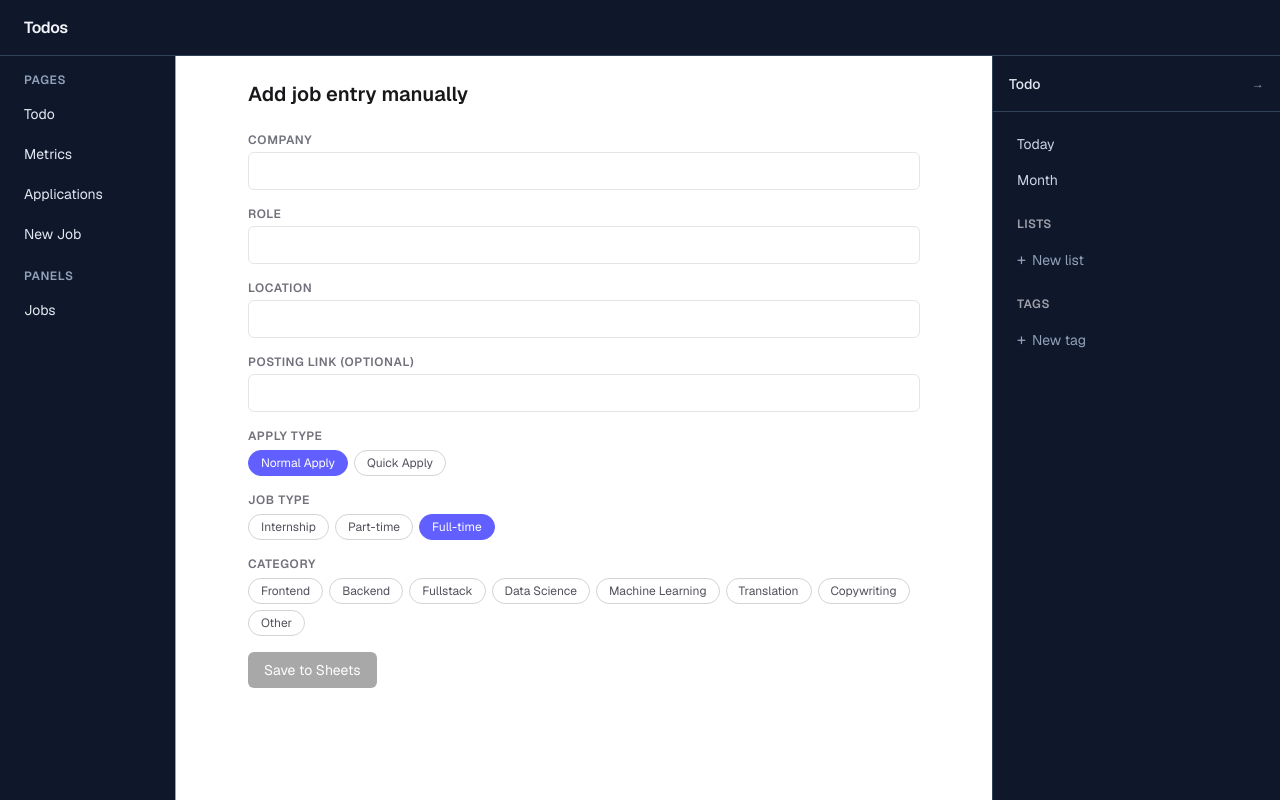
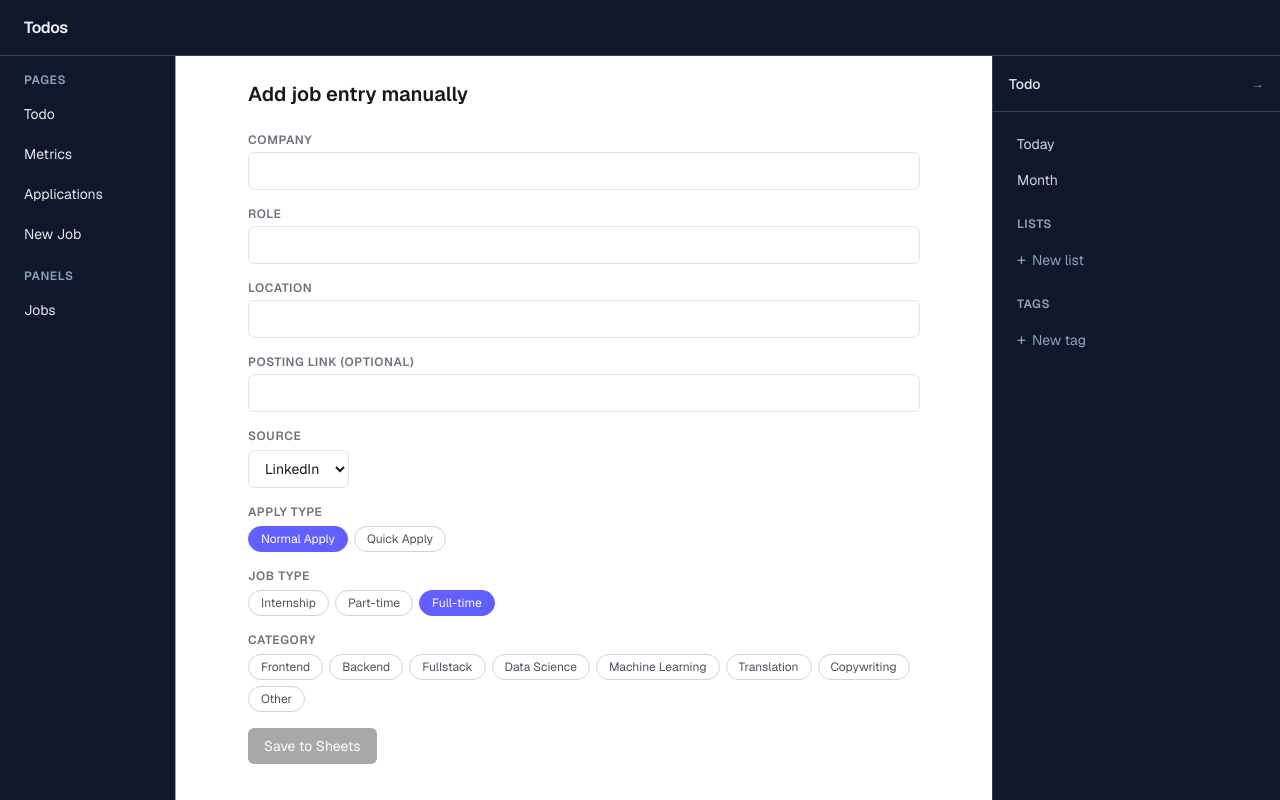
Before and after one commit to Jonathanko52/personal-interface, a Next.js app: page /jobs/new in a window 1280 px wide. Built offline with nearby package versions, Linux system fonts and the light colour scheme.

Commit message:
ready to test manual input

```diff
--- a/app/jobs/new/page.tsx
+++ b/app/jobs/new/page.tsx
@@ -5,9 +5,12 @@ import {
   ApplyTypeCode,
   JobTypeCode,
   JobCategory,
+  JobSource,
   APPLY_TYPE_LABELS,
   JOB_TYPE_LABELS,
   JOB_CATEGORIES,
+  JOB_SOURCES,
+  DEFAULT_JOB_SOURCE,
 } from "@/app/lib/jobFields";
 import { incrementJobCount } from "@/app/lib/jobCounts";
 
@@ -18,6 +21,7 @@ export default function NewJobPage() {
   const [postingLink, setPostingLink] = useState("");
   const [applyType, setApplyType] = useState<ApplyTypeCode>("normal");
   const [jobType, setJobType] = useState<JobTypeCode>("full-time");
+  const [source, setSource] = useState<JobSource>(DEFAULT_JOB_SOURCE);
   const [categories, setCategories] = useState<JobCategory[]>([]);
   const [checking, setChecking] = useState(false);
   const [saving, setSaving] = useState(false);
@@ -79,6 +83,7 @@ export default function NewJobPage() {
             postingLink: postingLink.trim(),
             applyType,
             jobType,
+            source,
             categories,
           },
         }),
@@ -94,6 +99,7 @@ export default function NewJobPage() {
         setPostingLink("");
         setApplyType("normal");
         setJobType("full-time");
+        setSource(DEFAULT_JOB_SOURCE);
         setCategories([]);
         setSaved(false);
       }, 5000);
@@ -149,6 +155,21 @@ export default function NewJobPage() {
             onChange={(e) => setPostingLink(e.target.value)}
             className="text-sm border border-zinc-200 rounded-md px-3 py-2 outline-none text-zinc-900 bg-white focus:border-indigo-400 transition-colors"
           />
+        </div>
+
+        <div className="flex flex-col gap-1.5">
+          <span className="text-xs font-semibold text-zinc-500 uppercase tracking-wider">Source</span>
+          <select
+            value={source}
+            onChange={(e) => setSource(e.target.value as JobSource)}
+            className="text-sm border border-zinc-200 rounded-md px-3 py-2 outline-none text-zinc-900 bg-white focus:border-indigo-400 transition-colors w-fit"
+          >
+            {JOB_SOURCES.map((s) => (
+              <option key={s} value={s}>
+                {s}
+              </option>
+            ))}
+          </select>
         </div>
 
         <div className="flex flex-col gap-1.5">
```
